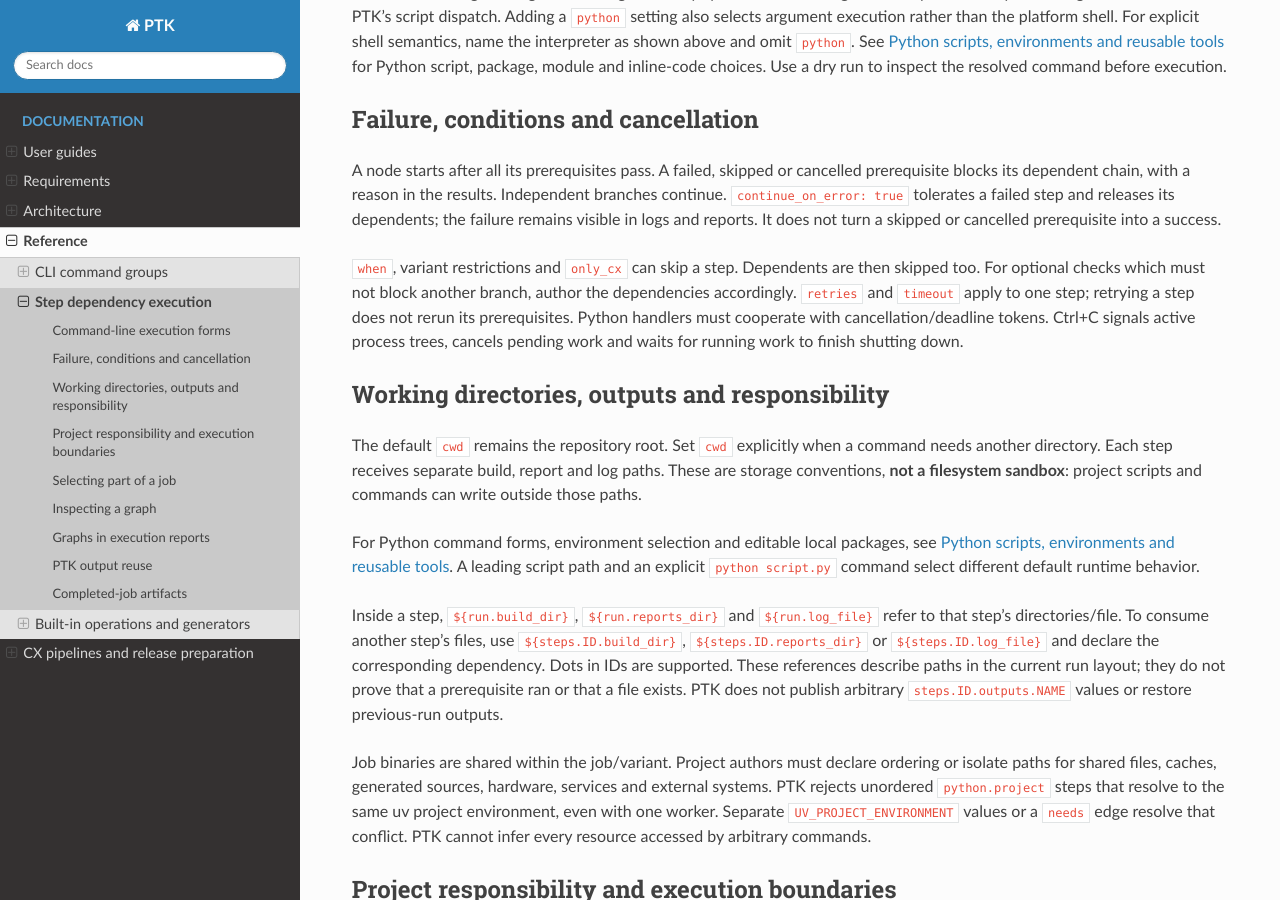
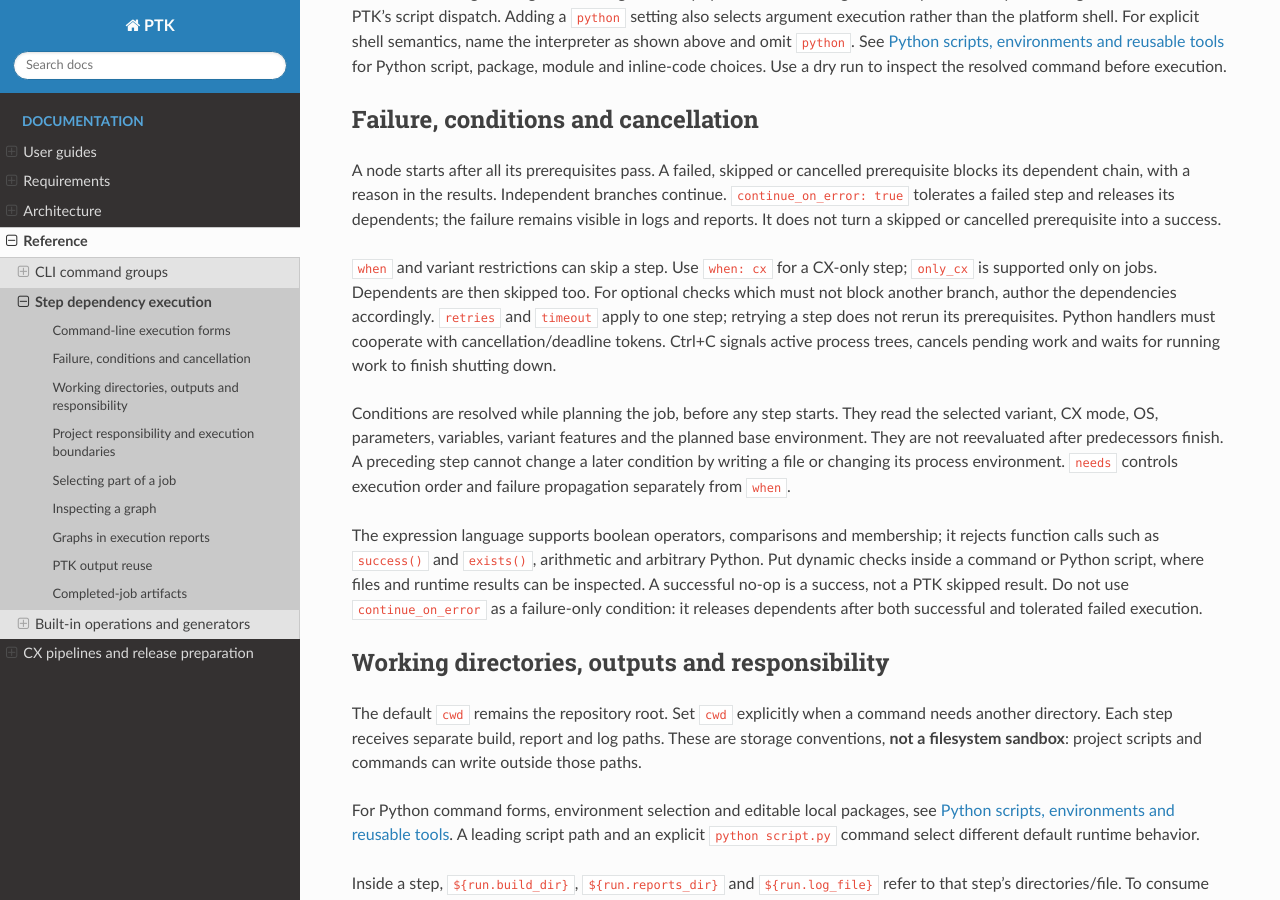
Before and after one commit to eadeva/dummy, a Sphinx documentation site: the page built from docs/reference/execution.rst, in a window 1280 px wide and 900 px high, scrolled down 1490 px. Built offline with Sphinx 7.4.7 and the Read the Docs theme 3.1.0, drawn with Linux system fonts in a browser that asks for light colours; pages that are not in the unit, such as notebooks, are missing from menus; cross-references to code outside the pages are shown as plain code.

Commit message:
Use when conditions for CX-only steps

```diff
--- a/docs/reference/execution.rst
+++ b/docs/reference/execution.rst
@@ -94,12 +94,28 @@ branches continue. ``continue_on_error: true`` tolerates a failed step and relea
 its dependents; the failure remains visible in logs and reports. It does not turn
 a skipped or cancelled prerequisite into a success.
 
-``when``, variant restrictions and ``only_cx`` can skip a step. Dependents are
+``when`` and variant restrictions can skip a step. Use ``when: cx`` for
+a CX-only step; ``only_cx`` is supported only on jobs. Dependents are
 then skipped too. For optional checks which must not block another branch,
 author the dependencies accordingly. ``retries`` and ``timeout`` apply to one
 step; retrying a step does not rerun its prerequisites. Python handlers must
 cooperate with cancellation/deadline tokens. Ctrl+C signals active process trees,
 cancels pending work and waits for running work to finish shutting down.
+
+Conditions are resolved while planning the job, before any step starts. They
+read the selected variant, CX mode, OS, parameters, variables, variant features
+and the planned base environment. They are not reevaluated after predecessors
+finish. A preceding step cannot change a later condition by writing a file or
+changing its process environment. ``needs`` controls execution order and failure
+propagation separately from ``when``.
+
+The expression language supports boolean operators, comparisons and membership;
+it rejects function calls such as ``success()`` and ``exists()``, arithmetic and
+arbitrary Python. Put dynamic checks inside a command or Python script, where
+files and runtime results can be inspected. A successful no-op is a success,
+not a PTK skipped result. Do not use ``continue_on_error`` as a failure-only
+condition: it releases dependents after both successful and tolerated failed
+execution.
 
 Working directories, outputs and responsibility
 -----------------------------------------------
```
Also changed, not shown: docs/guides/configuration.rst (+4 -3 lines), extensions/project-toolkit/CHANGELOG.md, 7 other files.
